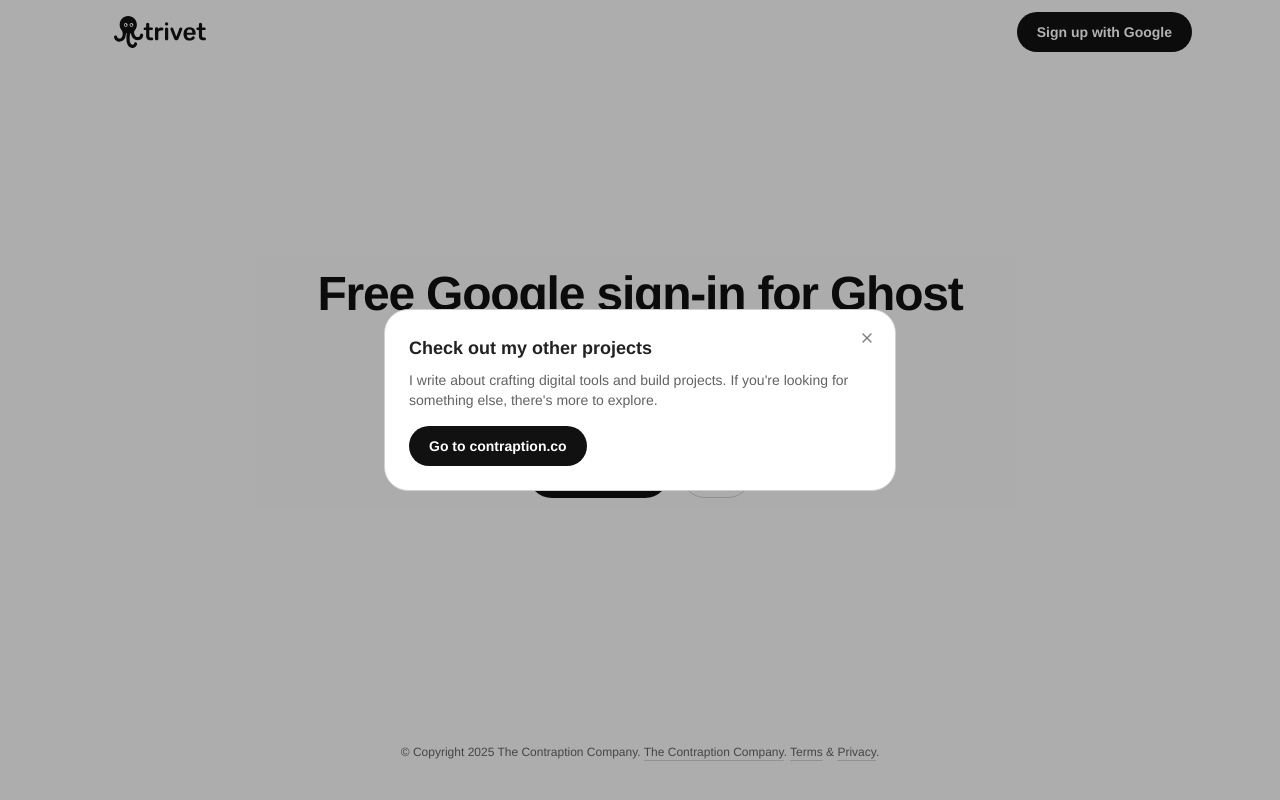
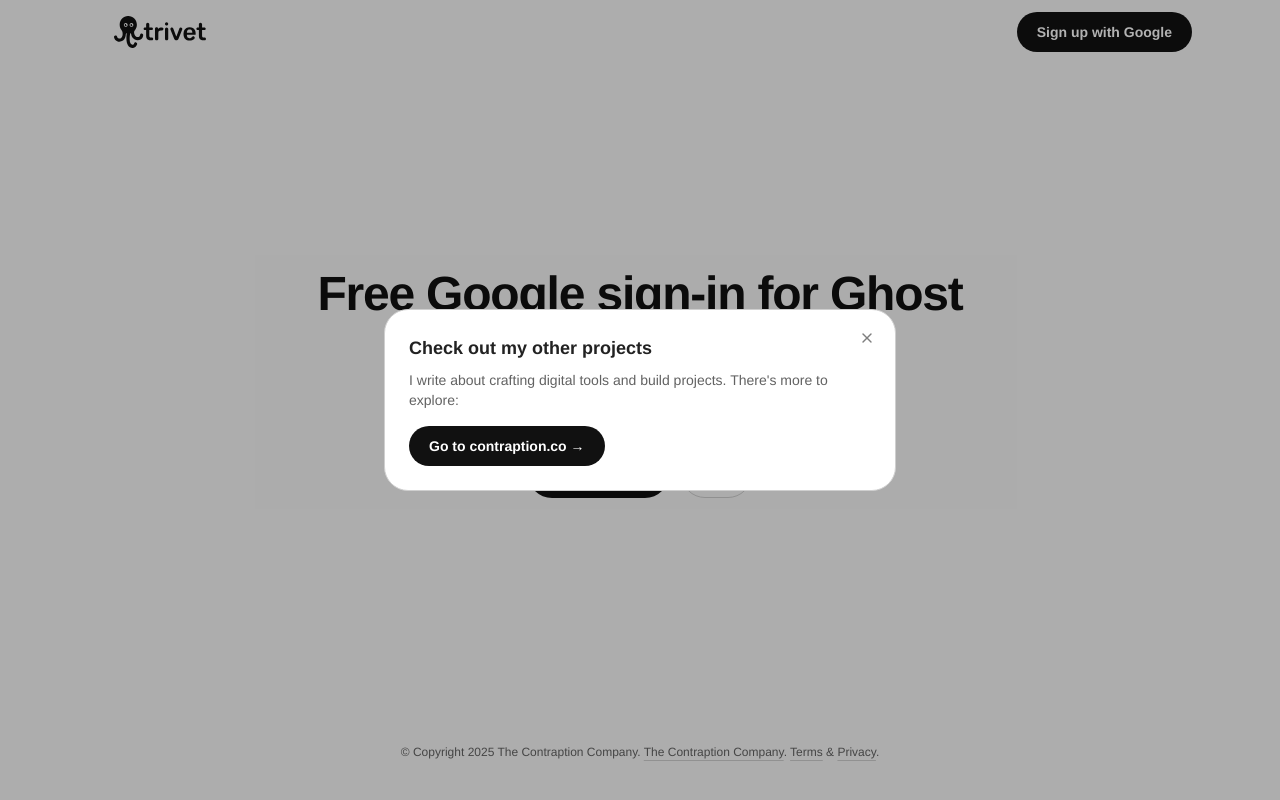
Before and after one commit to sredevopsorg/trivet, a Next.js app: page / in a window 1280 px wide. Both pictures are taken after a click on the button "No". Built offline with nearby package versions, Linux system fonts and the light colour scheme; no server answers; a web font is replaced by a local one; what tailwindcss-flip would draw is missing.

Commit message:
quickcommit

```diff
--- a/components/site/home-hero.tsx
+++ b/components/site/home-hero.tsx
@@ -172,8 +172,7 @@
                 <DialogHeader>
                   <DialogTitle>Check out my other projects</DialogTitle>
                   <DialogDescription>
-                    I write about crafting digital tools and build projects. If you&apos;re
-                    looking for something else, there&apos;s more to explore.
+                    I write about crafting digital tools and build projects. There&apos;s more to explore:
                   </DialogDescription>
                 </DialogHeader>
                 <DialogFooter className="items-start sm:justify-start">
@@ -183,7 +182,7 @@
                       target="_blank"
                       rel="noreferrer"
                     >
-                      Go to contraption.co
+                      Go to contraption.co &rarr;
                     </a>
                   </Button>
                 </DialogFooter>
```
